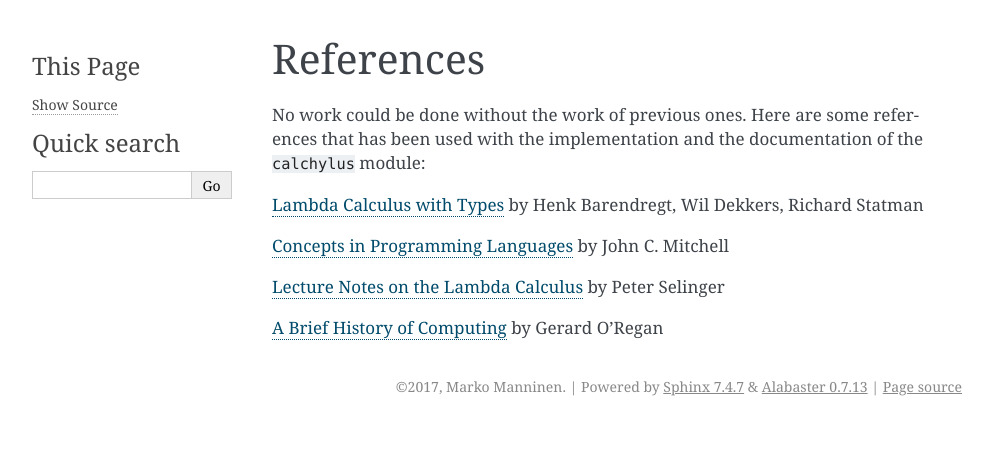
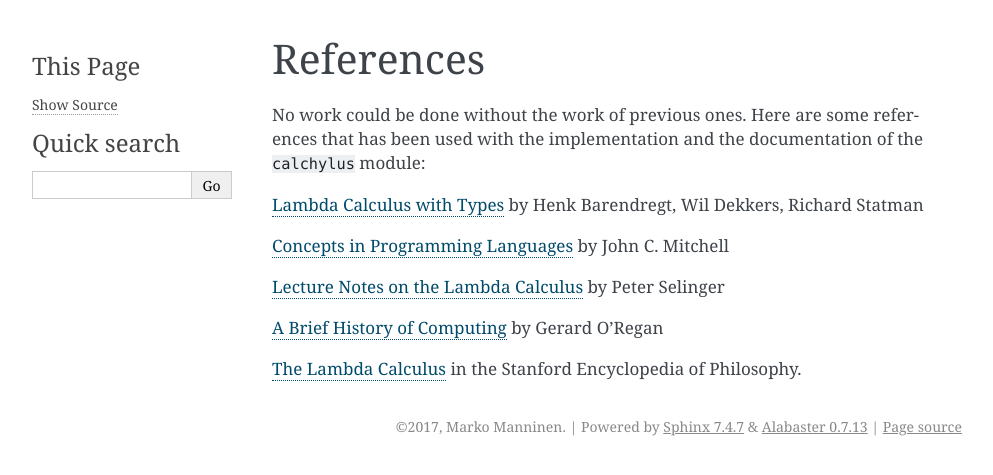
Before and after one commit to markomanninen/calchylus, a Sphinx documentation site: the page built from doc/references.rst, in a window 1280 px wide. Shown: the top 475 px of the page, without its empty margins (148-1141 px from the left). Built offline with Sphinx 7.4.7, drawn with Linux system fonts in a browser that asks for light colours.

Commit message:
fourth reference

```diff
--- a/doc/references.rst
+++ b/doc/references.rst
@@ -17,3 +17,6 @@ by Peter Selinger
 
 `A Brief History of Computing <https://books.google.fi/books?id=QqrItgm351EC&printsec=frontcover>`__
 by Gerard O'Regan
+
+`The Lambda Calculus <https://plato.stanford.edu/entries/lambda-calculus/>`__
+in the Stanford Encyclopedia of Philosophy.
```
